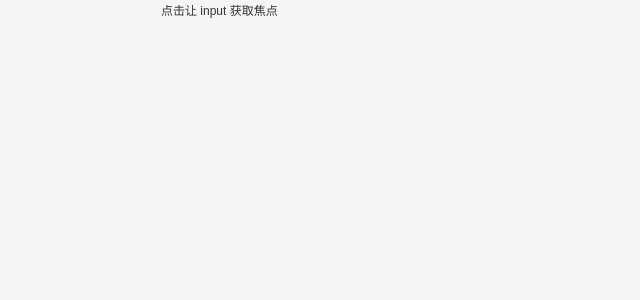
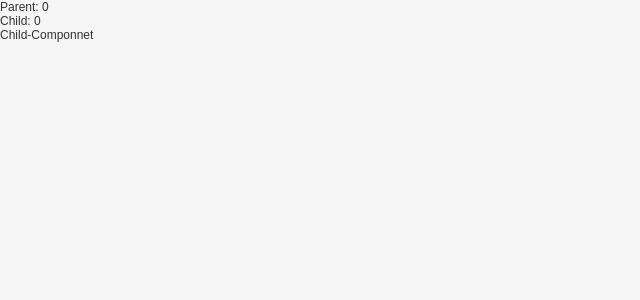
Before and after one commit to YhongChou/netease-music, a React (Create React App) app: page / in a window 1280 px wide. Shown: the top 300 px of the page, without its empty margins (0-640 px from the left). Built offline with nearby package versions, Linux system fonts and the light colour scheme.

Commit message:
feat: useCallback

```diff
--- /dev/null
+++ b/src/hooks/useCallback/4-3次更新一次记忆值.js
@@ -0,0 +1,60 @@
+import React, { useState, useCallback, useRef, memo } from 'react';
+
+// 使用 memo + useCallback，只有传入了 handleChildren 更新了才会渲染
+const Child = memo(({handleChildren}) => {
+  console.log('debug', 'Child-Componnet');
+  return (
+    <div onClick={handleChildren}>Child-Componnet</div>
+  )
+})
+
+// 不使用 memo + useCallback，每次都会更新
+// const Child = ({handleChildren}) => {
+//   console.log('debug', 'Child-Componnet');
+//   return (
+//     <div onClick={handleChildren}>Child-Componnet</div>
+//   )
+// }
+
+const App = () => {
+  const clickNumRef = useRef(0);
+  const [clickNum, setClickNum] = useState(0);
+  const [updateChildNum, setUpdateChildNum] = useState(0);
+  function handleChildren (updateNum) {
+    console.log('debug', 'handleChildren', updateNum)
+  }
+
+  // 在上一次更新操作的时候同步执行 update 函数
+  function update() {
+      // 1. 直接获取clickNum，获取到的是更新前的值, 每4次更新一次 Child
+    // if (clickNum === 3) {
+    //   setUpdateChildNum(updateChildNum + 1)
+    // }
+    // 2. 使用clickNumRef缓存最新的值，获取到的是更新前的值，每3次更新一次 Child
+    if (clickNumRef.current % 3 === 0) {
+      setUpdateChildNum(updateChildNum + 1)
+    }
+  }
+
+  const handleChildrenCallback = useCallback(() => {
+    handleChildren(updateChildNum)
+  }, [updateChildNum])
+
+  const handleParent = () => {
+    setClickNum(clickNum + 1);
+    clickNumRef.current = clickNum + 1;
+    console.log('debug', 'handleParent', clickNum);
+    update();
+  }
+
+  console.log('debug', 'Parent-component');
+  return (
+    <>
+      <div onClick={handleParent}>Parent: {clickNum}</div>
+      <div>Child: {updateChildNum}</div>
+      <Child handleChildren={handleChildrenCallback}/>
+    </>
+  )
+}
+
+export default App
--- a/src/index.js
+++ b/src/index.js
@@ -15,13 +15,14 @@ import "@/assets/css/reset.css";
 // import App from './hooks/useRef/访问dom';
 // import App from './hooks/useRef/保存上一次的 state';
 // import App from './hooks/useRef/4-使用 ref 传递props';
-import App from './hooks/useRef/5-';
+// import App from './hooks/useRef/5-';
 // import App from './hooks/useEffect/控制先后执行顺序';
 // import App from './hooks/useEffect/受控组件';
 // import App from './hooks/useEffect/5-清理函数';
 // import App from './hooks/useEffect/1-依赖项';
 // import App from './hooks/useCallback/eg1-多个 button 不同的更新场景';
 // import App from './hooks/useCallback/eg2-input 频繁更新';
+import App from './hooks/useCallback/4-3次更新一次记忆值';
 // import App from './hooks/useMemo';
 // import App from './hooks/useMemo/和React.memo 结合使用';
 // import App from './hooks/useMemo/index';
```
Also changed, not shown: src/hooks/useCallback/1-多个 button 不同的更新场景.js (renamed from src/hooks/useCallback/eg1-多个 button 不同的更新场景.js), src/hooks/useCallback/2-input 频繁更新.js (renamed from src/hooks/useCallback/eg2-input 频繁更新.js), src/hooks/useCallback/3-button.js (renamed from src/hooks/useCallback/button.js).
